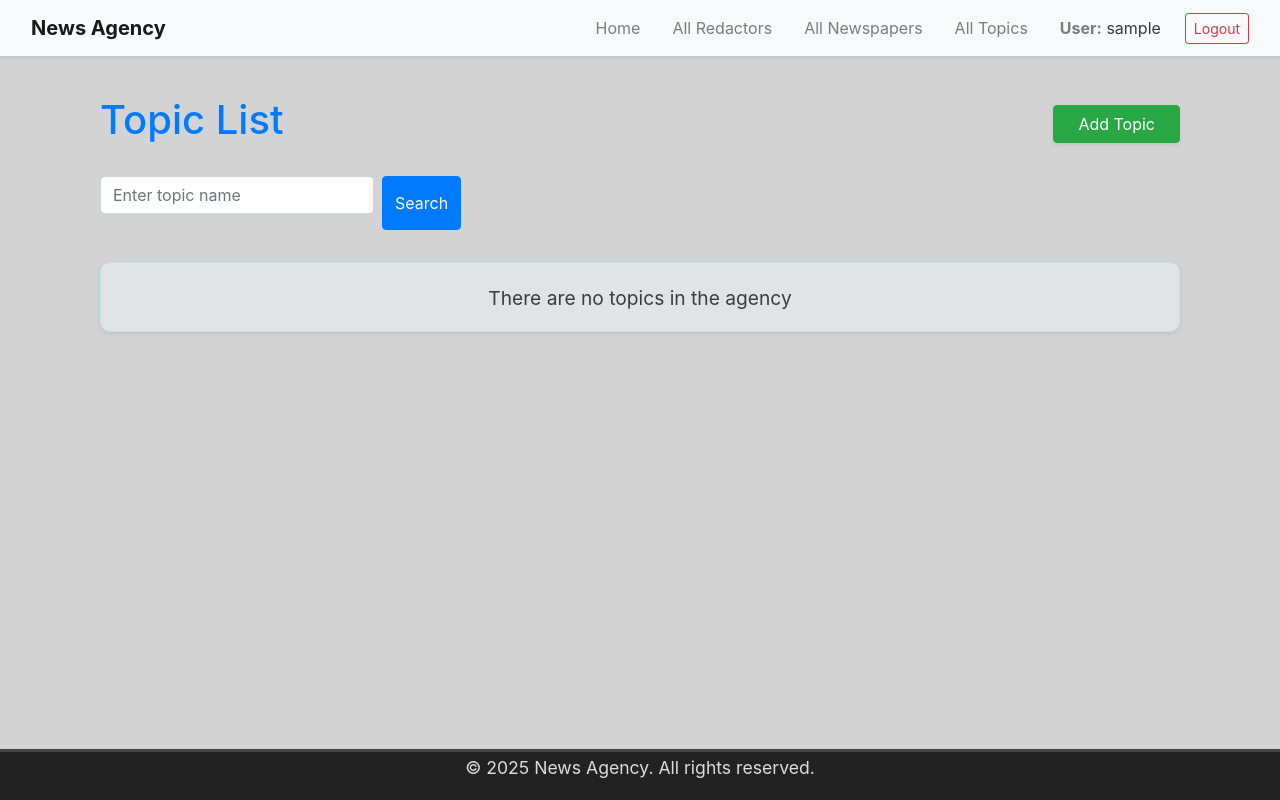
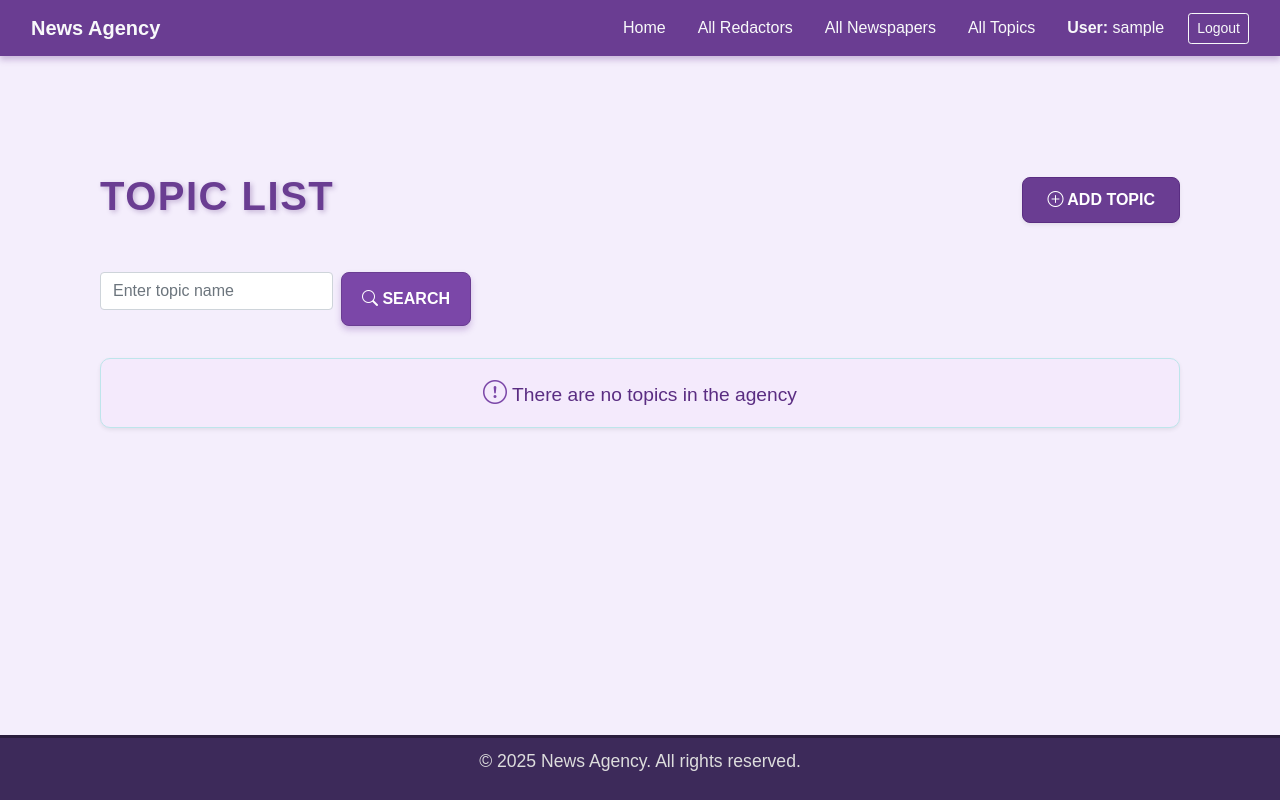
Before and after one commit to EugeneDolinskiy/news-agency, a Django app: page /topics/ in a window 1280 px wide. Run offline with Django 5.2, Linux system fonts and the light colour scheme; the visitor is signed in with stand-in values (Sample User, id 1); data that the repository does not hold is empty; some libraries are stand-ins or nearby versions.

Commit message:
add new purple-themed styling to templates

```diff
--- a/static/css/styles.css
+++ b/static/css/styles.css
@@ -1,10 +1,12 @@
 html,
 body {
-    background-color: rgb(211, 211, 211);
+    background-color: #f4eefc;
     height: 100%;
     margin: 0;
     display: flex;
     flex-direction: column;
+    font-family: Arial, sans-serif;
+    color: #3d2a5a;
 }
 
 .container-fluid {
@@ -13,12 +15,59 @@
 
 h1 {
     font-size: 2.5rem;
-    color: #0056b3;
+    color: #6a3d92;
+    font-weight: bold;
+    text-transform: uppercase;
+    letter-spacing: 1.5px;
+    text-align: center;
+    padding: 20px 0;
+    text-shadow: 2px 2px 5px rgba(90, 45, 130, 0.3);
 }
 
 .btn-primary {
-    background-color: #007bff;
-    border-color: #007bff;
+    background-color: #7b47a8;
+    border-color: #6a3d92;
+    transition: 0.3s ease, transform 0.2s;
+    font-weight: bold;
+    text-transform: uppercase;
+    padding: 10px 20px;
+    border-radius: 8px;
+    box-shadow: 0 4px 6px rgba(123, 71, 168, 0.3);
+}
+
+.btn-primary:hover {
+    background-color: #5a2d82;
+    border-color: #4a2369;
+    transform: scale(1.07);
+    box-shadow: 0 5px 10px rgba(90, 45, 130, 0.4);
+}
+
+.btn-success {
+    background-color: #6a3d92;
+    border-color: #5a2d82;
+    transition: 0.3s ease, transform 0.2s;
+    font-weight: bold;
+    text-transform: uppercase;
+    padding: 10px 20px;
+    border-radius: 8px;
+    box-shadow: 0 4px 6px rgba(106, 61, 146, 0.3);
+}
+
+.btn-success:hover {
+    background-color: #5a2d82;
+    border-color: #4a2369;
+    transform: scale(1.07);
+    box-shadow: 0 5px 10px rgba(90, 45, 130, 0.4);
+}
+
+.btn-transparent {
+    background-color: transparent;
+    border: none;
+    color: inherit;
+}
+
+.btn-transparent:hover {
+    background-color: rgba(0, 0, 0, 0.1);
 }
 
 .table-responsive {
@@ -27,44 +76,45 @@
 
 .table {
     width: 100%;
-    background-color: white;
+    background-color: #ffffff;
     border-radius: 10px;
     overflow: hidden;
+    box-shadow: 0 2px 10px rgba(0, 0, 0, 0.1);
 }
 
 .table th,
 .table td {
-    padding: 12px;
+    padding: 14px;
     text-align: center;
+    border-bottom: 1px solid #ddd;
 }
 
 .table th {
-    background-color: #343a40;
+    background-color: #6a3d92;
     color: white;
+    font-weight: bold;
 }
 
 .table-striped tbody tr:nth-child(odd) {
-    background-color: #f2f2f2;
+    background-color: #e8d9f4;
 }
 
 .alert {
-    background-color: #e2e3e5;
-    color: #383d41;
+    background-color: #f4eafc;
+    color: #5a2d82;
     border-radius: 10px;
     font-size: 1.2rem;
+    padding: 15px;
 }
 
 .alert i {
     font-size: 1.5rem;
-}
-
-.btn-primary:hover {
-    background-color: #0056b3;
-    border-color: #0056b3;
+    color: #7b47a8;
 }
 
 .text-decoration-none {
     text-decoration: none;
+    color: inherit;
 }
 
 .container {
@@ -76,12 +126,12 @@
 }
 
 .footer {
-    background: #222;
+    background: #3d2a5a;
     color: #ddd;
     text-align: center;
-    padding: 3px 0;
+    padding: 10px 0;
     font-size: 1.1rem;
-    border-top: 3px solid #444;
+    border-top: 3px solid #2a1d3d;
 }
 
 .footer-container {
@@ -96,4 +146,5 @@
 
 .fs-5.text-dark p {
     text-indent: 30px;
+    line-height: 1.6;
 }
--- a/templates/base.html
+++ b/templates/base.html
@@ -11,6 +11,7 @@
         href="https://cdn.jsdelivr.net/npm/bootstrap@4.3.1/dist/css/bootstrap.min.css"
         integrity="sha384-ggOyR0iXCbMQv3Xipma34MD+dH/1fQ784/j6cY/iJTQUOhcWr7x9JvoRxT2MZw1T"
         crossorigin="anonymous">
+  <link href="https://cdn.jsdelivr.net/npm/bootstrap-icons/font/bootstrap-icons.css" rel="stylesheet">
   {% load static %}
   <link rel="stylesheet" href="{% static 'css/styles.css' %}">
 </head>
--- a/templates/includes/navbar.html
+++ b/templates/includes/navbar.html
@@ -1,6 +1,6 @@
-<nav class="navbar navbar-expand-lg navbar-light bg-light shadow-sm fixed-top">
+<nav class="navbar navbar-expand-lg navbar-light" style="background-color: #6a3d92; box-shadow: 0 4px 6px rgba(106, 61, 146, 0.3);" class="fixed-top">
   <div class="container-fluid">
-    <a class="navbar-brand font-weight-bold" href="{% url 'news_management:index' %}">News Agency</a>
+    <a class="navbar-brand font-weight-bold text-light" href="{% url 'news_management:index' %}">News Agency</a>
     <button class="navbar-toggler" type="button" data-toggle="collapse" data-target="#navbarNav"
             aria-controls="navbarNav" aria-expanded="false" aria-label="Toggle navigation">
       <span class="navbar-toggler-icon"></span>
@@ -8,31 +8,31 @@
     <div class="collapse navbar-collapse" id="navbarNav">
       <ul class="navbar-nav ml-auto d-flex align-items-center">
         <li class="nav-item mr-3">
-          <a href="{% url 'news_management:index' %}" class="nav-link">Home</a>
+          <a href="{% url 'news_management:index' %}" class="nav-link text-light">Home</a>
         </li>
         <li class="nav-item mr-3">
-          <a href="{% url 'news_management:redactor-list' %}" class="nav-link">All Redactors</a>
+          <a href="{% url 'news_management:redactor-list' %}" class="nav-link text-light">All Redactors</a>
         </li>
         <li class="nav-item mr-3">
-          <a href="{% url 'news_management:newspaper-list' %}" class="nav-link">All Newspapers</a>
+          <a href="{% url 'news_management:newspaper-list' %}" class="nav-link text-light">All Newspapers</a>
         </li>
         <li class="nav-item mr-3">
-          <a href="{% url 'news_management:topic-list' %}" class="nav-link">All Topics</a>
+          <a href="{% url 'news_management:topic-list' %}" class="nav-link text-light">All Topics</a>
         </li>
 
         {% if user.is_authenticated %}
           <li class="nav-item mr-3">
-            <span class="nav-link"><strong>User:</strong> <a href="{% url 'news_management:redactor-detail' pk=user.id%}" class="text-dark">{{ user.get_username }}</a></span>
+            <span class="nav-link text-light"><strong>User:</strong> <a href="{% url 'news_management:redactor-detail' pk=user.id%}" class="text-light">{{ user.get_username }}</a></span>
           </li>
           <li class="nav-item">
             <form method="post" action="{% url 'logout' %}" class="nav-link p-0">
               {% csrf_token %}
-              <button type="submit" class="btn btn-outline-danger btn-sm">Logout</button>
+              <button type="submit" class="btn btn-outline-light btn-sm">Logout</button>
             </form>
           </li>
         {% else %}
           <li class="nav-item">
-            <a href="{% url 'login' %}" class="btn btn-outline-success btn-sm">Login</a>
+            <a href="{% url 'login' %}" class="btn btn-outline-light btn-sm">Login</a>
           </li>
         {% endif %}
       </ul>
--- a/templates/news_management/index.html
+++ b/templates/news_management/index.html
@@ -3,7 +3,7 @@
 {% block content %}
   <div class="container py-5">
     <div class="text-center mb-5">
-      <h1 class="display-4 text-primary fw-bold">Welcome to Best News Agency Ever!</h1>
+      <h1 class="display-8 fw-bold">Welcome to Best News Agency Ever!</h1>
       <p class="lead text-muted">Your go-to source for the latest news and updates.</p>
     </div>
 
--- a/templates/news_management/newspaper_detail.html
+++ b/templates/news_management/newspaper_detail.html
@@ -3,7 +3,7 @@
 {% block content %}
   <div class="py-5 content-container">
     <div class="text-center mb-5">
-      <h1 class="text-primary fw-bold mb-2">{{ newspaper.title }}</h1>
+      <h1 class="fw-bold mb-2">{{ newspaper.title }}</h1>
       <h4 class="text-muted mb-4">Topic: <span class="fw-semibold">{{ newspaper.topic.name }}</span></h4>
     </div>
 
--- a/templates/news_management/newspaper_form.html
+++ b/templates/news_management/newspaper_form.html
@@ -4,7 +4,7 @@
 {% block content %}
   <div class="container py-5">
     <div class="text-center mb-4">
-      <h1 class="display-4 text-primary fw-bold">{{ object|yesno:"Update,Create" }} Newspaper</h1>
+      <h1 class="display-4 fw-bold">{{ object|yesno:"Update,Create" }} Newspaper</h1>
     </div>
 
     <div class="bg-light p-4 rounded shadow-sm">
--- a/templates/news_management/newspaper_list.html
+++ b/templates/news_management/newspaper_list.html
@@ -4,7 +4,7 @@
 {% block content %}
   <div class="py-4 mt-5">
     <div class="d-flex justify-content-between align-items-center mb-4">
-      <h1 class="text-primary fw-bold">Newspaper List</h1>
+      <h1 class="fw-bold">Newspaper List</h1>
       <a href="{% url 'news_management:newspaper-create' %}" class="btn btn-success shadow-sm px-4">
         <i class="bi bi-plus-circle me-1"></i> Add Newspaper
       </a>
--- a/templates/news_management/redactor_detail.html
+++ b/templates/news_management/redactor_detail.html
@@ -3,7 +3,7 @@
 {% block content %}
   <div class="container py-5">
     <div class="text-center mb-5">
-      <h1 class="display-4 text-primary fw-bold">Username: {{ redactor.username }}</h1>
+      <h1 class="display-4 fw-bold">Username: {{ redactor.username }}</h1>
     </div>
 
     <div class="bg-light p-4 rounded shadow-sm mb-4">
--- a/templates/news_management/redactor_form.html
+++ b/templates/news_management/redactor_form.html
@@ -4,7 +4,7 @@
 {% block content %}
   <div class="container py-5">
     <div class="text-center mb-4">
-      <h1 class="display-4 text-primary fw-bold">{{ object|yesno:"Update,Create" }} Redactor</h1>
+      <h1 class="display-4 fw-bold">{{ object|yesno:"Update,Create" }} Redactor</h1>
     </div>
 
     <div class="bg-light p-4 rounded shadow-sm">
--- a/templates/news_management/redactor_list.html
+++ b/templates/news_management/redactor_list.html
@@ -4,7 +4,7 @@
 {% block content %}
   <div class="container my-5">
     <div class="d-flex justify-content-between align-items-center mb-4">
-      <h1 class="text-primary fw-bold">Redactor List</h1>
+      <h1 class="fw-bold">Redactor List</h1>
       <a href="{% url 'news_management:redactor-create' %}" class="btn btn-primary shadow-sm px-4">
         <i class="bi bi-plus-circle me-1"></i> Create
       </a>
--- a/templates/news_management/topic_form.html
+++ b/templates/news_management/topic_form.html
@@ -4,7 +4,7 @@
 {% block content %}
   <div class="container py-5">
     <div class="text-center mb-4">
-      <h1 class="display-4 text-primary fw-bold">{{ object|yesno:"Update,Create" }} Topic</h1>
+      <h1 class="display-4 fw-bold">{{ object|yesno:"Update,Create" }} Topic</h1>
     </div>
 
     <div class="bg-light p-4 rounded shadow-sm">
--- a/templates/news_management/topic_list.html
+++ b/templates/news_management/topic_list.html
@@ -4,7 +4,7 @@
 {% block content %}
   <div class="container my-5">
     <div class="d-flex justify-content-between align-items-center mb-4">
-      <h1 class="text-primary fw-bold">Topic List</h1>
+      <h1>Topic List</h1>
       <a href="{% url 'news_management:topic-create' %}" class="btn btn-success shadow-sm px-4">
         <i class="bi bi-plus-circle me-1"></i> Add Topic
       </a>
@@ -19,8 +19,7 @@
             <tr>
               <th>ID</th>
               <th>Name</th>
-              <th>Update</th>
-              <th>Delete</th>
+              <th>Actions</th>
             </tr>
           </thead>
           <tbody>
@@ -29,13 +28,11 @@
                 <td class="fw-bold">{{ topic.id }}</td>
                 <td>{{ topic.name }}</td>
                 <td>
-                  <a href="{% url 'news_management:topic-update' pk=topic.id %}" class="btn btn-warning btn-sm px-3 shadow-sm">
-                    <i class="bi bi-pencil-square"></i> Update
+                  <a href="{% url 'news_management:topic-update' pk=topic.id %}" class="btn btn-sm px-2 shadow-sm btn-transparent">
+                    <i class="bi bi-pencil-square"></i>
                   </a>
-                </td>
-                <td>
-                  <a href="{% url 'news_management:topic-delete' pk=topic.id %}" class="btn btn-danger btn-sm px-3 shadow-sm">
-                    <i class="bi bi-trash"></i> Delete
+                  <a href="{% url 'news_management:topic-delete' pk=topic.id %}" class="btn btn-sm px-2 shadow-sm btn-transparent">
+                    <i class="bi bi-trash"></i>
                   </a>
                 </td>
               </tr>
```
